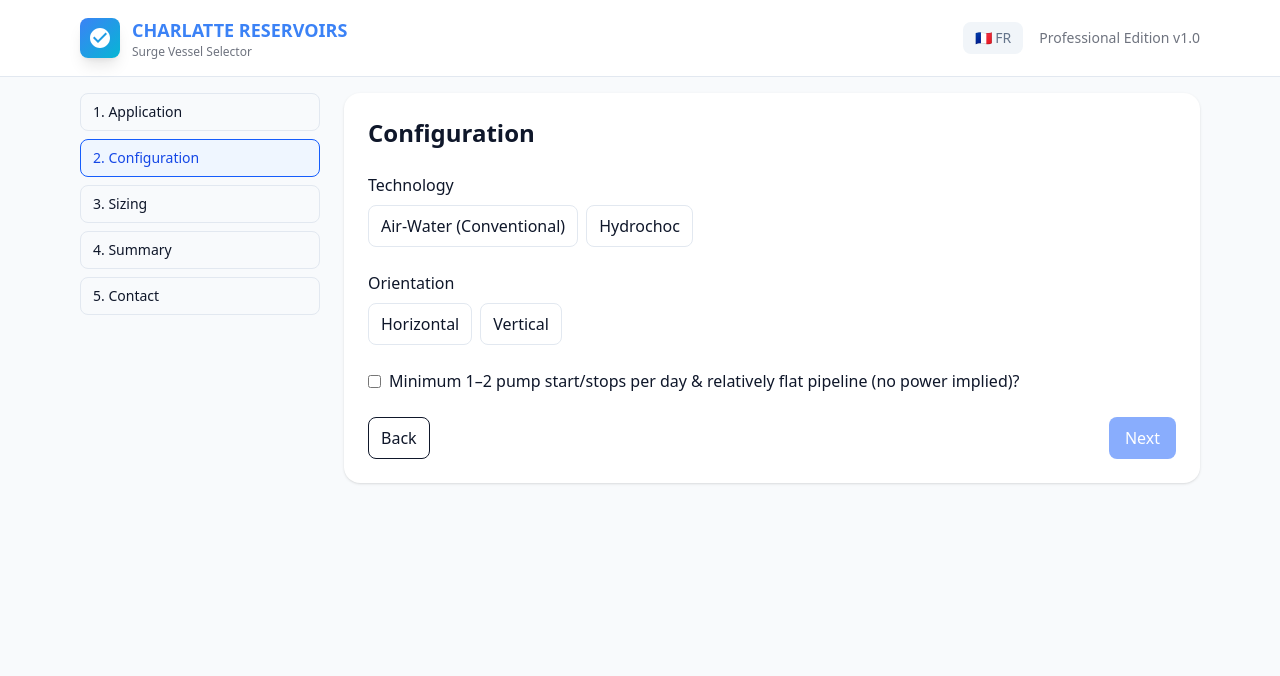
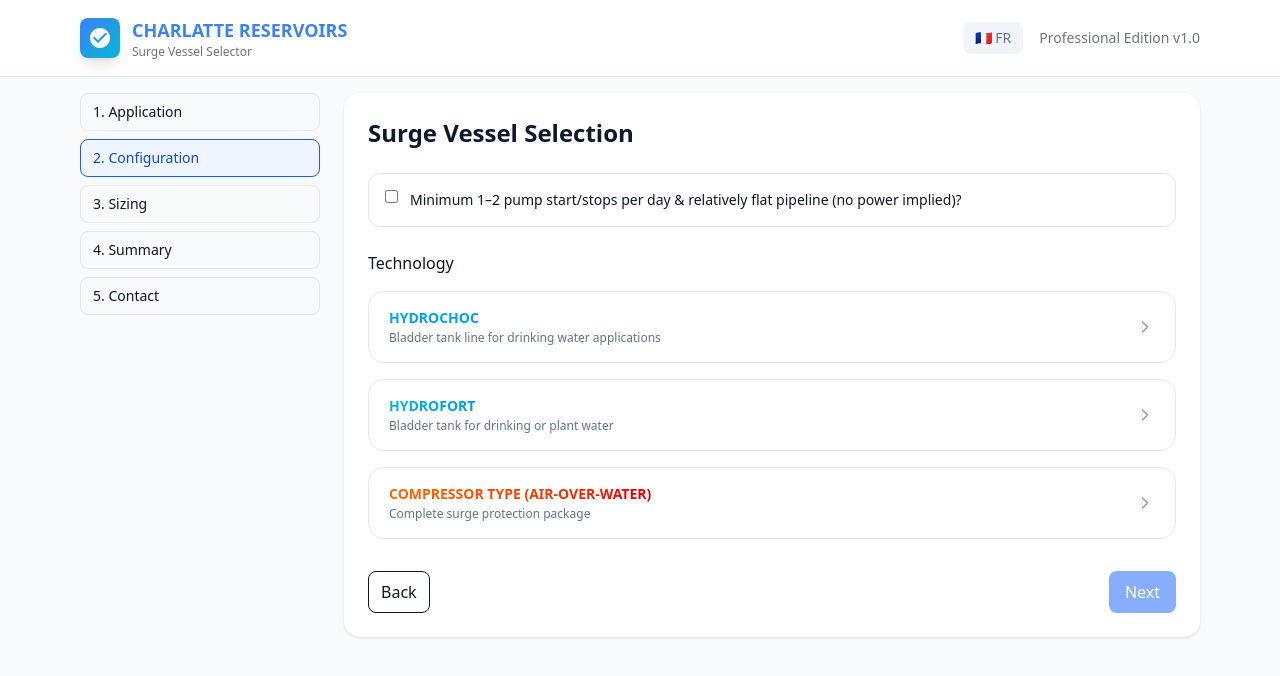
Before and after one commit to NA-Fury/charlatte-surge-selector, a React (Vite) app in the folder app/: page /config in a window 1280 px wide. Shown: the top 676 px of the page. Built offline with nearby package versions, Linux system fonts and the light colour scheme.

Commit message:
refactor(config): remove AirWater technology from selection list and products

```diff
--- a/app/src/lib/store.tsx
+++ b/app/src/lib/store.tsx
@@ -3,8 +3,15 @@
 
 export type Media =
   | 'CleanWater' | 'Potable' | 'TSE' | 'NoSolids'
-  | 'Sewage' | 'WasteWater' | 'Solids';
-export type Tech = 'AirWater' | 'Hydrochoc' | 'EUV' | 'ARAA';
+  | 'Sewage' | 'WasteWater' | 'Solids'
+  | 'Other';
+
+export type Tech =
+  | 'Hydrochoc'
+  | 'Hydrofort'
+  | 'EUV'
+  | 'ARAA'
+  | 'Compressor';
 export type Orientation = 'Horizontal' | 'Vertical';
 
 export interface FormState {
@@ -23,6 +30,7 @@
   country?: string;
   phone?: string;
   notes?: string;
+  otherMediaNote?: string;
 }
 
 const Ctx = createContext<{
--- a/app/src/routes/Config.tsx
+++ b/app/src/routes/Config.tsx
@@ -1,17 +1,118 @@
 import { useNavigate } from 'react-router-dom';
 import { useStore, type Tech, type Orientation } from '../lib/store';
-import { useMemo, useState } from 'react';
+import { useMemo, useState, useEffect } from 'react';
+import { ChevronRight, CheckCircle } from 'lucide-react';
+
+// Product meta + features
+// Updated PRODUCTS: removed AirWater entry
+const PRODUCTS: Record<Tech, {
+  name: string;
+  tagline: string;
+  features: string[];
+  color: string;
+}> = {
+  Hydrochoc: {
+    name: 'HYDROCHOC',
+    tagline: 'Bladder tank line for drinking water applications',
+    features: [
+      'Surge protection',
+      'Water in bladder design',
+      'Horizontal up to 120,000 L',
+      'Vertical up to 60,000 L'
+    ],
+    color: 'from-sky-500 to-cyan-600'
+  },
+  Hydrofort: {
+    name: 'HYDROFORT',
+    tagline: 'Bladder tank for drinking or plant water',
+    features: [
+      'Pump cycle control / water storage',
+      'Water in bladder design',
+      'Horizontal up to 120,000 L',
+      'Vertical up to 60,000 L'
+    ],
+    color: 'from-cyan-500 to-blue-600'
+  },
+  EUV: {
+    name: 'EUV',
+    tagline: 'Bladder tank for wastewater & raw water',
+    features: [
+      'For surge protection',
+      'Heavy sedimentation applications',
+      'Air in bladder design',
+      'Vertical only up to 60,000 L'
+    ],
+    color: 'from-emerald-500 to-teal-600'
+  },
+  ARAA: {
+    name: 'ARAA',
+    tagline: 'Dipping tube style (no bladder)',
+    features: [
+      'For surge protection',
+      'Design with no bladder',
+      'Low pressure / zero static head',
+      'Vertical only up to 80,000 L'
+    ],
+    color: 'from-purple-500 to-indigo-600'
+  },
+  Compressor: {
+    name: 'COMPRESSOR TYPE (AIR-OVER-WATER)',
+    tagline: 'Complete surge protection package',
+    features: [
+      'Surge protection & pump cycle control',
+      'Complete package (vessel, compressor, panel, instrumentation)',
+      'Air/water interface design',
+      'Vertical or horizontal configuration',
+      'Very High Capital Cost & Maintenance',
+      'Old Technology',
+      'Issue: Dissolution of Air into Water; Not Desirable',
+      'Possibility of Corrosion over Time'
+    ],
+    color: 'from-orange-500 to-red-600'
+  }
+};
 
 export default function Config() {
   const { state, setState } = useStore();
   const nav = useNavigate();
   const [dutyARAA, setDutyARAA] = useState(false);
+  const [expanded, setExpanded] = useState<Tech | null>(null);
 
-  const allowed: { techs: Tech[]; orientations: Orientation[] } = useMemo(() => {
-    const solids = state.media === 'Sewage' || state.media === 'WasteWater' || state.media === 'Solids';
-    if (solids) return { techs: ['EUV'], orientations: ['Vertical'] };
-    return { techs: ['AirWater','Hydrochoc'], orientations: ['Horizontal','Vertical'] };
-  }, [state.media]);
+  // Redirect safeguard if user picked Other
+  useEffect(() => {
+    if (state.media === 'Other') nav('/contact');
+  }, [state.media, nav]);
+
+  // Reset legacy selection if it was the removed 'AirWater'
+  useEffect(() => {
+    // @ts-expect-error legacy value cleanup
+    if (state.tech === 'AirWater') {
+      setState(s => ({ ...s, tech: undefined, orientation: undefined }));
+    }
+  }, [state.tech, setState]);
+
+  const hasSolids = state.media === 'Sewage' || state.media === 'WasteWater' || state.media === 'Solids';
+
+  // Removed 'AirWater' from availability
+  const availableTechs: Tech[] = useMemo(() => {
+    if (hasSolids) return ['EUV'];
+    if (dutyARAA) return ['ARAA'];
+    return ['Hydrochoc', 'Hydrofort', 'Compressor'];
+  }, [hasSolids, dutyARAA]);
+
+  const orientationLockedVertical = state.tech === 'EUV' || state.tech === 'ARAA';
+  const handleSelectTech = (t: Tech) => {
+    setState(s => ({
+      ...s,
+      tech: t,
+      orientation: (t === 'EUV' || t === 'ARAA') ? 'Vertical' : s.orientation
+    }));
+    setExpanded(prev => prev === t ? null : t);
+  };
+
+  const orientations: Orientation[] = orientationLockedVertical
+    ? ['Vertical']
+    : ['Horizontal', 'Vertical'];
 
   const handleNext = () => {
     setState(s => ({
@@ -24,56 +125,123 @@
 
   return (
     <div className="space-y-6">
-      <h1 className="text-2xl font-semibold">Configuration</h1>
+      <h1 className="text-2xl font-semibold">Surge Vessel Selection</h1>
 
-      <div className="space-y-2">
+      {!hasSolids && (
+        <label className="flex items-start gap-3 p-4 rounded-xl border border-slate-200 bg-white">
+          <input
+            type="checkbox"
+            checked={dutyARAA}
+            onChange={e => {
+              setDutyARAA(e.target.checked);
+              if (e.target.checked) {
+                setState(s => ({ ...s, tech: 'ARAA', orientation: 'Vertical' }));
+                setExpanded('ARAA');
+              } else if (state.tech === 'ARAA') {
+                setState(s => ({ ...s, tech: undefined, orientation: undefined }));
+                setExpanded(null);
+              }
+            }}
+          />
+          <span className="text-sm">
+            Minimum 1–2 pump start/stops per day & relatively flat pipeline (no power implied)?
+            {dutyARAA && (
+              <span className="block mt-1 text-blue-600 font-medium">
+                ARAA applied – Vertical only.
+              </span>
+            )}
+          </span>
+        </label>
+      )}
+
+      <div className="space-y-4">
         <p className="font-medium">Technology</p>
-        <div className="flex flex-wrap gap-2">
-          {allowed.techs.map(t => (
+        <div className="grid gap-4">
+          {availableTechs.map(t => {
+            const meta = PRODUCTS[t];
+            const selected = state.tech === t;
+            const isExpanded = expanded === t;
+            return (
+              <div
+                key={t}
+                className={`border rounded-2xl bg-white transition-all duration-300
+                  ${selected ? 'border-blue-600 shadow-lg' : 'border-slate-200 hover:border-blue-400 hover:shadow'}
+                `}
+              >
                 <button
-              key={t}
-              onClick={() => setState(s => ({ ...s, tech: t, orientation: undefined }))}
-              className={`px-3 py-2 rounded-lg border ${state.tech === t ? 'border-blue-600 ring-2 ring-blue-200' : 'border-slate-200'}`}>
-              {t === 'AirWater' ? 'Air-Water (Conventional)' : t}
+                  type="button"
+                  onClick={() => handleSelectTech(t)}
+                  className="w-full px-5 py-4 flex items-center justify-between text-left"
+                >
+                  <div>
+                    <div className={`text-sm font-semibold bg-clip-text text-transparent bg-gradient-to-r ${meta.color}`}>
+                      {meta.name}
+                    </div>
+                    <div className="text-xs text-slate-500 mt-0.5">{meta.tagline}</div>
+                  </div>
+                  <div className="flex items-center gap-2">
+                    {selected && <CheckCircle className="w-5 h-5 text-blue-500" />}
+                    <ChevronRight
+                      className={`w-5 h-5 text-slate-400 transition-transform ${isExpanded ? 'rotate-90' : ''}`}
+                    />
+                  </div>
                 </button>
+                <div
+                  className={`px-5 pt-0 overflow-hidden transition-all duration-500 ease-in-out
+                    ${isExpanded ? 'max-h-64 opacity-100 pb-5' : 'max-h-0 opacity-0'}
+                  `}
+                  aria-hidden={!isExpanded}
+                >
+                  <ul className="space-y-2 text-sm">
+                    {meta.features.map(f => (
+                      <li
+                        key={f}
+                        className="pl-3 border-l-2 border-gradient-to-b from-blue-500 to-cyan-500 border-blue-400 text-slate-600"
+                      >
+                        {f}
+                      </li>
                     ))}
+                  </ul>
+                </div>
+              </div>
+            );
+          })}
         </div>
       </div>
 
+      {state.tech && (
         <div className="space-y-2">
           <p className="font-medium">Orientation</p>
             <div className="flex flex-wrap gap-2">
-          {allowed.orientations.map(o => (
+              {orientations.map(o => (
                 <button
                   key={o}
                   onClick={() => setState(s => ({ ...s, orientation: o }))}
-              className={`px-3 py-2 rounded-lg border ${state.orientation === o ? 'border-blue-600 ring-2 ring-blue-200' : 'border-slate-200'}`}>
+                  className={`px-3 py-2 rounded-lg border transition
+                    ${state.orientation === o
+                      ? 'border-blue-600 ring-2 ring-blue-200'
+                      : 'border-slate-200 hover:border-blue-400'}
+                  `}
+                >
                   {o}
                 </button>
               ))}
             </div>
         </div>
+      )}
 
-      <label className="flex items-center gap-2">
-        <input
-          type="checkbox"
-          checked={dutyARAA}
-          onChange={e => setDutyARAA(e.target.checked)}
-        />
-        <span>Minimum 1–2 pump start/stops per day & relatively flat pipeline (no power implied)?</span>
-      </label>
-      {dutyARAA && <p className="text-sm text-slate-600">ARAA applies – Vertical only.</p>}
-
-      <div className="flex justify-between">
+      <div className="flex justify-between pt-2">
         <button
           onClick={() => nav('/application')}
-          className="px-3 py-2 border rounded-lg">
+          className="px-3 py-2 border rounded-lg"
+        >
           Back
         </button>
         <button
           onClick={handleNext}
-          disabled={!(state.tech || dutyARAA) || !(state.orientation || dutyARAA)}
-          className="px-4 py-2 rounded-lg bg-blue-600 text-white disabled:opacity-50">
+            disabled={!state.tech || !state.orientation}
+          className="px-4 py-2 rounded-lg bg-blue-600 text-white disabled:opacity-50"
+        >
           Next
         </button>
       </div>
--- a/app/src/routes/Sizing.tsx
+++ b/app/src/routes/Sizing.tsx
@@ -43,7 +43,6 @@
       case 'Hydrochoc': return '#0ea5e9';
       case 'EUV': return '#10b981';
       case 'ARAA': return '#8b5cf6';
-      case 'AirWater': return '#6366f1';
       default: return '#3b82f6';
     }
   }, [state.tech]);
```
Also changed, not shown: app/src/routes/Application.tsx (+13 -2 lines). Lines whose indentation alone changed are shown as unchanged.
